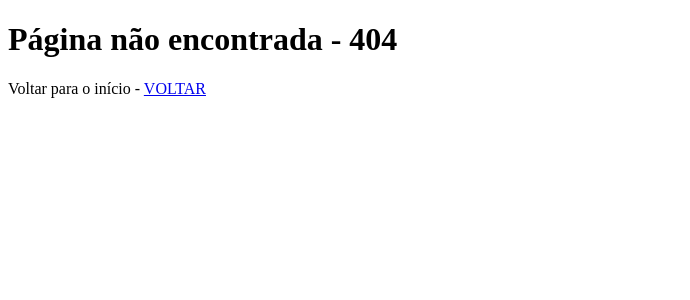
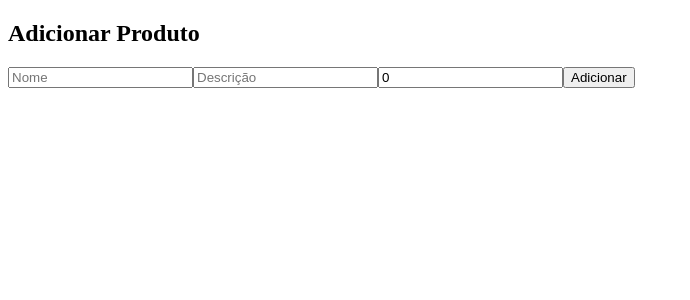
Before and after one commit to leocscotti/spa-cp2-ex2, a React (Vite) app in the folder ex2/: page /adicionar/produtos in a window 1280 px wide. Before the commit this address had no page. Shown: the top 300 px of the page, without its empty margins (0-690 px from the left). Built offline with nearby package versions, Linux system fonts and the light colour scheme.

Commit message:
adiconar produtos atualizada

```diff
--- a/ex2/src/routes/AdicionarProdutos.jsx
+++ b/ex2/src/routes/AdicionarProdutos.jsx
@@ -1,88 +1,66 @@
-import { useNavigate } from "react-router-dom";
 import { useState } from "react";
 import { ListaProdutos } from "../components/ListaProdutos";
+import { useNavigate} from "react-router-dom";
 
-export default function AdicionarProduto() {
-  document.title = "Adicionar Produto";
-
-  const navigate = useNavigate();
-
-  const [produto, setProduto] = useState({
-    id: "",
+export default function AdicionarProdutos() {
+  const [novoProduto, setNovoProduto] = useState({
     nome: "",
     desc: "",
-    valor: "",
+    valor: 0,
   });
 
-  const handleChange = (event) => {
-    const { name, value } = event.target;
-    setProduto({ ...produto, [name]: value });
+
+  const handleInputChange = (evt) => {
+    const { name, value } = evt.target;
+    setNovoProduto((novoProduto) => ({
+      ...novoProduto,
+      [name]: value,
+    }));
   };
+
+  const navigate = useNavigate()
 
   const handleSubmit = (event) => {
     event.preventDefault();
 
-    // Gerar um novo ID para o produto (por exemplo, com base no comprimento da lista)
-    const novoId = ListaProdutos.length + 1;
-
-    const novoProduto = {
-      id: novoId,
-      nome: produto.nome,
-      desc: produto.desc,
-      valor: produto.valor,
+    const setNovoProduto = {
+      ...novoProduto,
+      id: ListaProdutos.length + 1,
     };
 
-    // Adicionar o novo produto à lista de produtos existente
-    ListaProdutos.push(novoProduto);
+    ListaProdutos.push(setNovoProduto)
 
-    // Redirecionar de volta para a página de produtos
     navigate("/produtos");
   };
 
+
+
   return (
     <div>
-      <h1>ADICIONAR PRODUTO</h1>
+      <h2>Adicionar Produto</h2>
       <div>
-        <form onSubmit={handleSubmit}>
-          <fieldset>
-            <legend>NOVO PRODUTO</legend>
-            <div>
-              <div>
-                <label htmlFor="idNome">Nome do Produto:</label>
         <input
           type="text"
           name="nome"
-                  id="idNome"
-                  value={produto.nome}
-                  onChange={handleChange}
+          placeholder="Nome"
+          value={novoProduto.nome}
+          onChange={handleInputChange}
         />
-              </div>
-              <div>
-                <label htmlFor="idDesc">Descrição do Produto:</label>
         <input
           type="text"
           name="desc"
-                  id="idDesc"
-                  value={produto.desc}
-                  onChange={handleChange}
+          placeholder="Descrição"
+          value={novoProduto.desc}
+          onChange={handleInputChange}
         />
-              </div>
-              <div>
-                <label htmlFor="idValor">Valor do Produto:</label>
         <input
-                  type="text"
+          type="number"
           name="valor"
-                  id="idValor"
-                  value={produto.valor}
-                  onChange={handleChange}
+          placeholder="Valor"
+          value={novoProduto.valor}
+          onChange={handleInputChange}
         />
-              </div>
-              <div>
-                <button>ADICIONAR</button>
-              </div>
-            </div>
-          </fieldset>
-        </form>
+        <button onClick={handleSubmit}>Adicionar</button>
       </div>
     </div>
   );
--- a/ex2/src/routes/Produtos.jsx
+++ b/ex2/src/routes/Produtos.jsx
@@ -4,6 +4,7 @@ import {GrFormEdit as Editar} from "react-icons/gr";
 import {RiDeleteBin2Fill as Excluir} from "react-icons/ri";
 import style from "./Produtos.module.css";
 import { useEffect, useState } from "react";
+import AdicionarProdutos from "./AdicionarProdutos";
 
 export default function Produtos() {
   document.title = "Produtos";
@@ -38,6 +39,9 @@ export default function Produtos() {
       <div>
         <button onClick={()=> setCounter2(counter2 + 1)}>COUNTER2 - {counter2}</button>
       </div>
+      <div>
+        <button><Link to={`/adicionar/produtos`}><AdicionarProdutos/>ADD</Link> </button>
+      </div>
       <table className={style.tblEstilo}>
         <thead>
         <tr>
```
Also changed, not shown: ex2/src/main.jsx (+5 -2 lines). Lines whose indentation alone changed are shown as unchanged.
